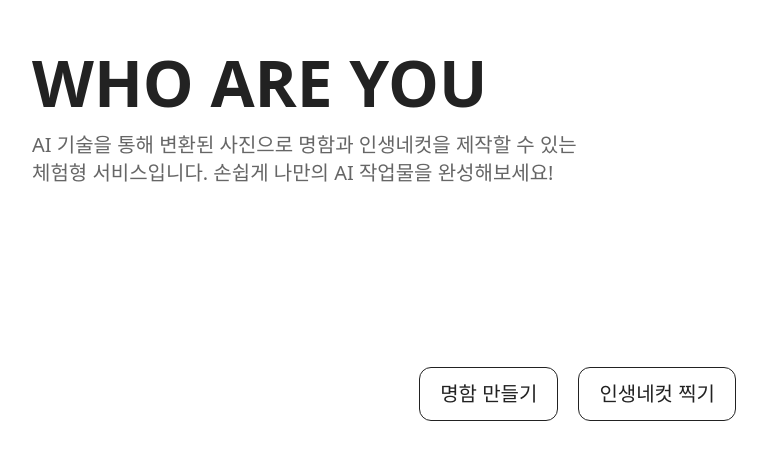
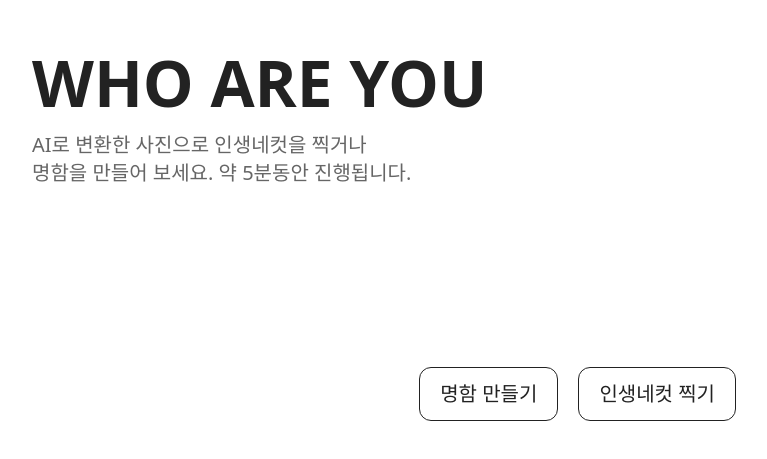
Before and after one commit to themoment-team/who-are-you-client-v2, a React (Vite) app: page / in a window 1280 px wide. Shown: the part 137-596 px from the top of the page, without its empty margins (256-1023 px from the left). Built offline with nearby package versions, Linux system fonts and the light colour scheme; a web font is replaced by a local one.

Commit message:
Revert "fix: 섹션 설명 텍스트 수정"
This reverts commit b846ad53d058d366fd4bbbbc128a162604e07f18.

```diff
--- a/src/pageContainer/StartPage/index.tsx
+++ b/src/pageContainer/StartPage/index.tsx
@@ -22,9 +22,9 @@ const StartPage = ({ setStep, setCardType }: StartPageProps) => {
       <div className="flex flex-col gap-4">
         <h1 className="text-[4rem]/[4rem] font-black text-[#222]">WHO ARE YOU</h1>
         <p className="text-[1.25rem]/[1.75rem] font-medium text-[#666]">
-          AI 기술을 통해 변환된 사진으로 명함과 인생네컷을 제작할 수 있는
+          AI로 변환한 사진으로 인생네컷을 찍거나
           <br />
-          체험형 서비스입니다. 손쉽게 나만의 AI 작업물을 완성해보세요!
+          명함을 만들어 보세요. 약 5분동안 진행됩니다.
         </p>
       </div>
 
```
